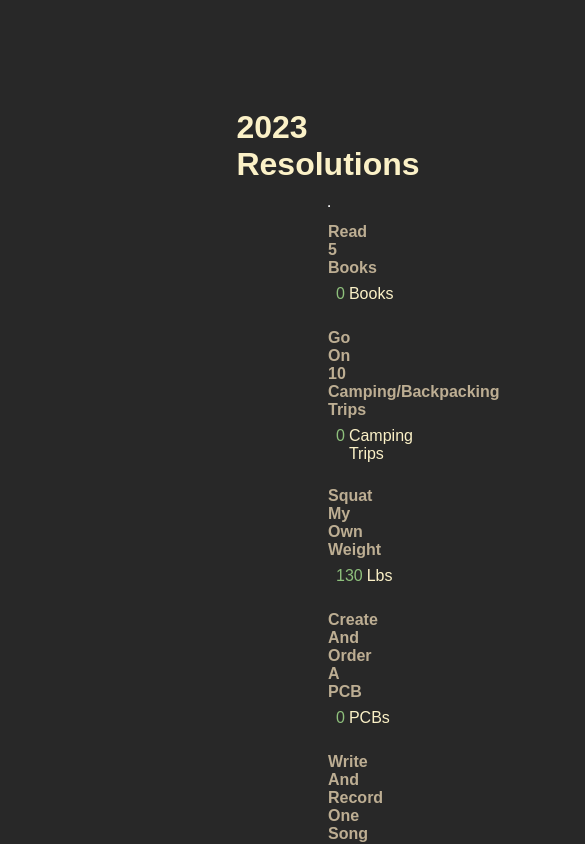
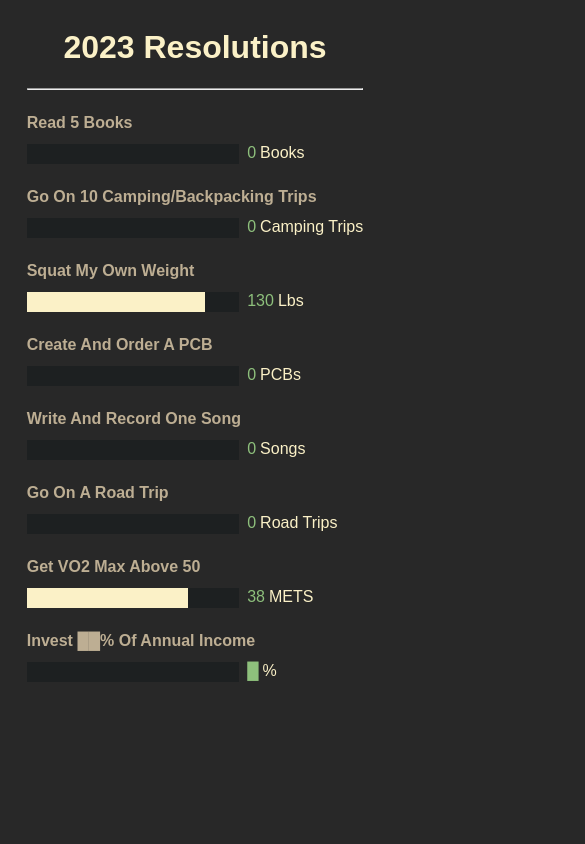
Before and after one commit to kylehovey/next-resolutions, a Next.js app: page / in a window 390 px wide. Shown: the top 844 px of the page, 585 px wide, since content can reach past the window. Built offline with nearby package versions, Linux system fonts and the light colour scheme.

Commit message:
Made it look okay on mobile

```diff
--- a/styles/Home.module.css
+++ b/styles/Home.module.css
@@ -4,7 +4,7 @@
   justify-content: space-between;
   align-items: center;
   min-height: 100vh;
-  padding: 5rem 20rem;
+  padding: 0 5%;
 }
 
 .container {
@@ -19,7 +19,7 @@
   display: flex;
   flex-direction: column;
   row-gap: 24px;
-  margin-top: 16px;
+  margin-top: 24px;
   width: 100%;
 }
 
@@ -32,7 +32,7 @@
 .resolution {
   display: flex;
   flex-direction: column;
-  row-gap: 8px;
+  row-gap: 12px;
 }
 
 .progressContainer {
@@ -55,7 +55,7 @@
 }
 
 .progressDescription {
-  width: 136px;
+  width: 184px;
   display: flex;
   justify-content: flex-start;
   padding-left: 8px;
```
